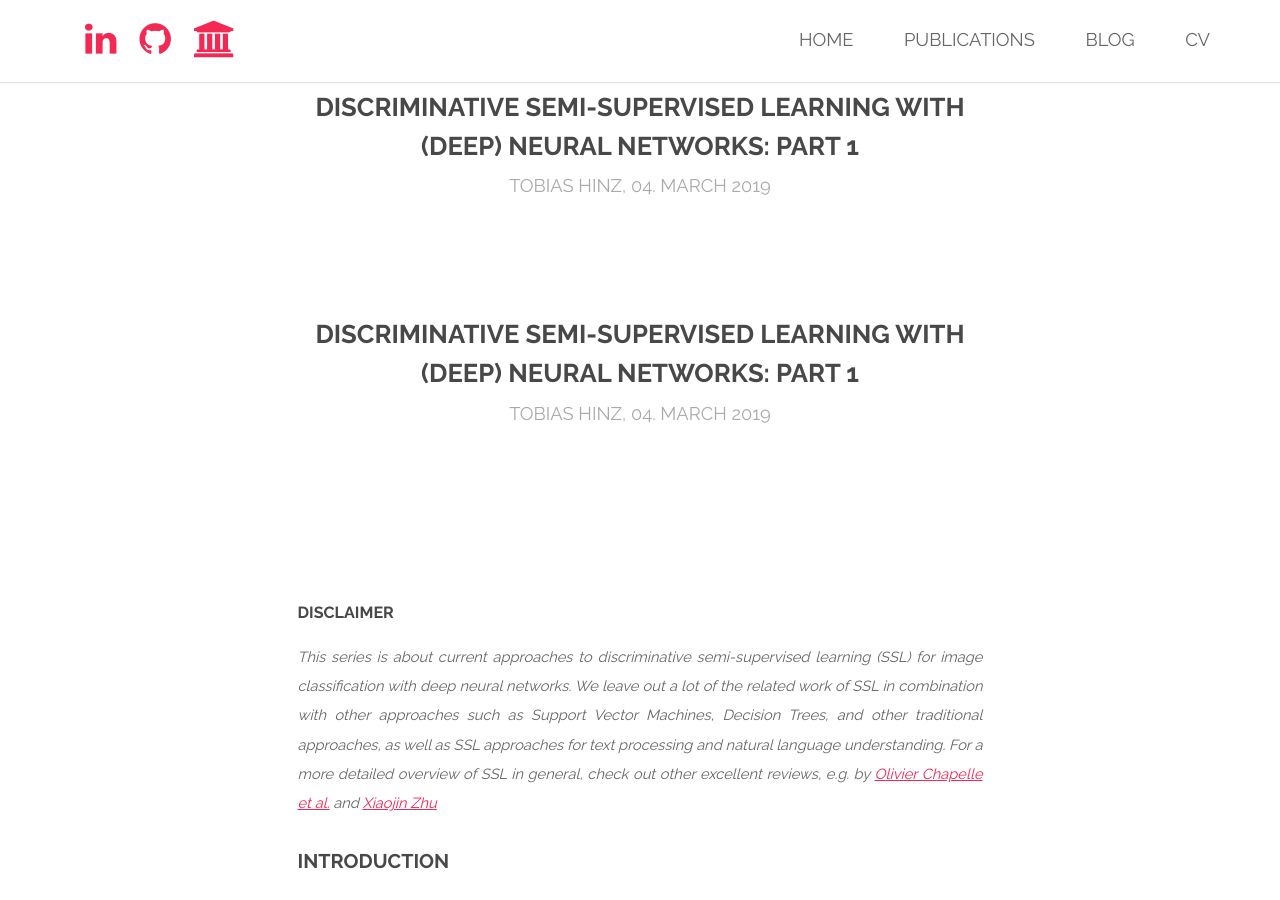
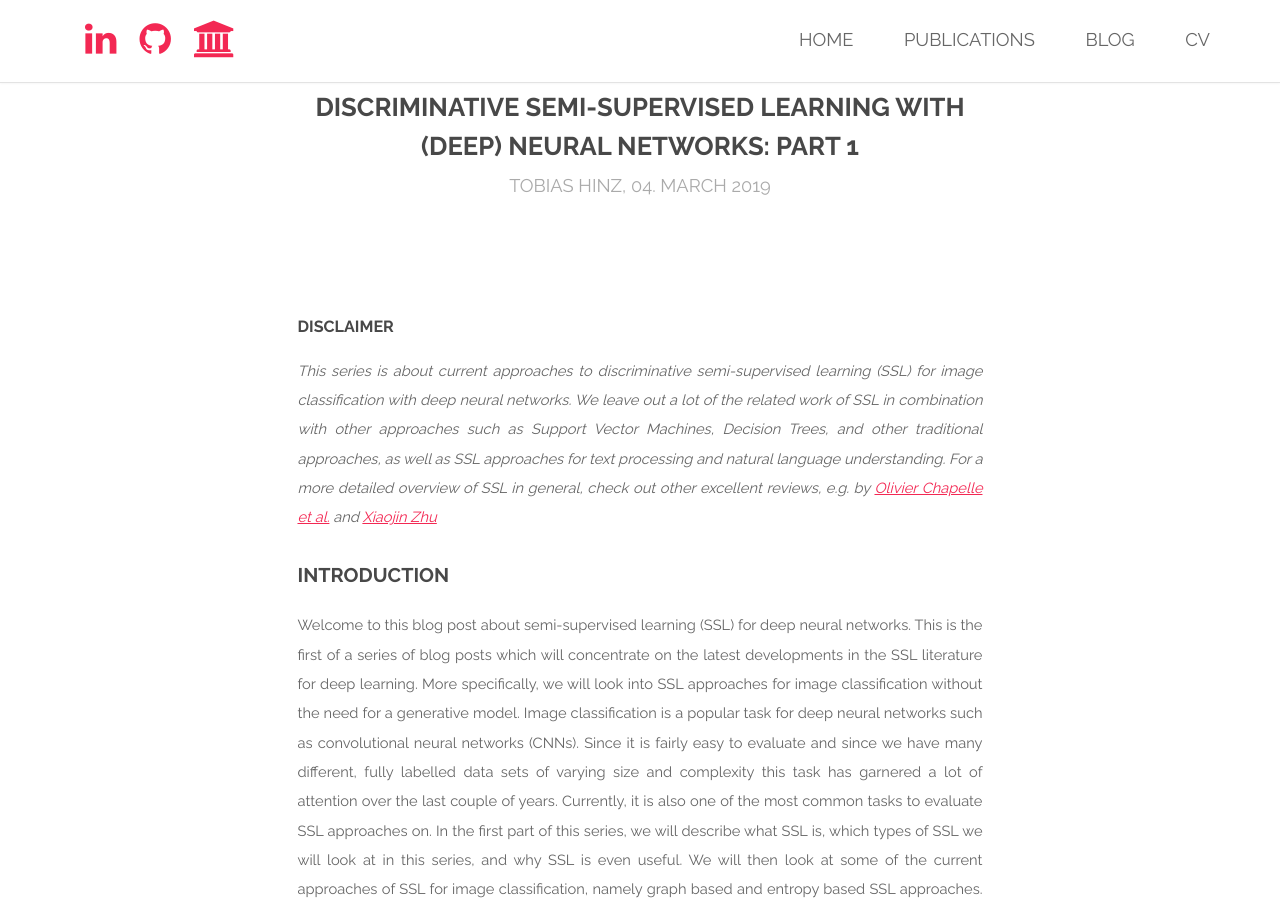
Before and after one commit to tohinz/tohinz.github.io, a Jekyll site: the page built from blog/discriminative-semi-supervised-learning-1.html, in a window 1280 px wide and 900 px high. Built offline with Jekyll 4.4.1, drawn with Linux system fonts in a browser that asks for light colours.

Commit message:
Update discriminative-semi-supervised-learning-1.html

```diff
--- a/blog/discriminative-semi-supervised-learning-1.html
+++ b/blog/discriminative-semi-supervised-learning-1.html
@@ -1,19 +1,8 @@
 ---
 layout: blog
 title: Tobias Hinz - Semi-Supervised Learning Part I
-author: Great author
+author: Tobias Hinz
 ---
-<!-- One -->
-<section id="one" class="wrapper style1">
-
-	<div class="container 75%">
-		<header>
-			<h2 style="text-align: center">Discriminative Semi-Supervised Learning with (Deep) Neural Networks: Part 1</h2>
-			<p style="text-align: center">Tobias Hinz, 04. March 2019</p>
-		</header>
-	</div>
-</section>
-
 <!-- Intro -->
 <section id="intro" class="wrapper style1">
 
```
